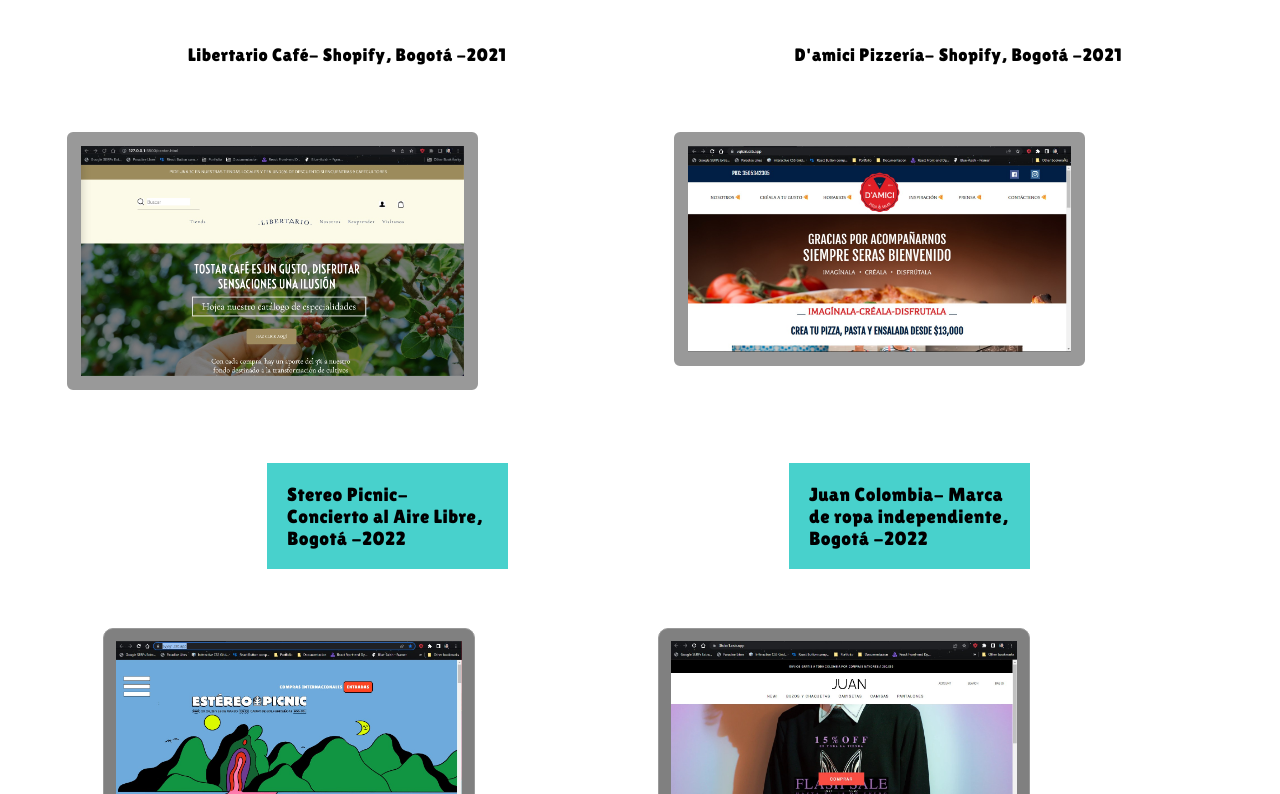
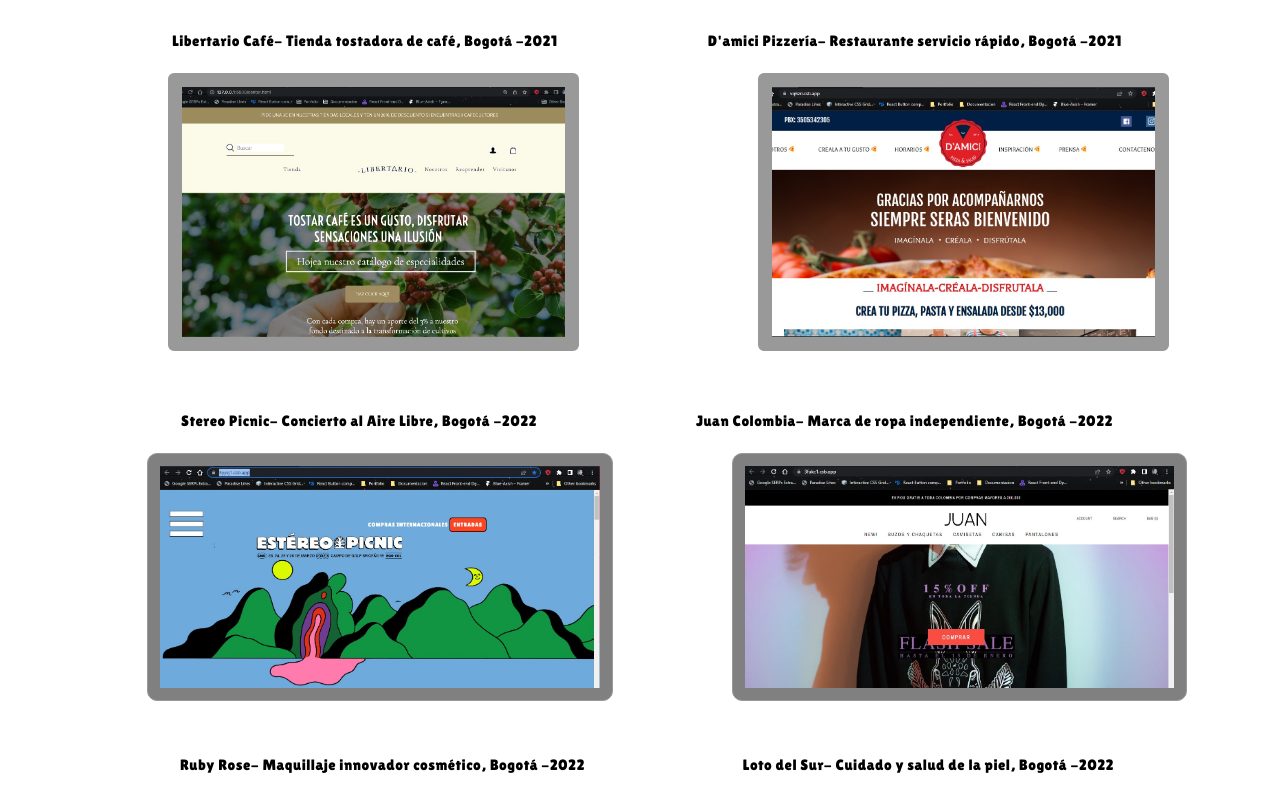
Before and after one commit to SaoriKiiki/rentalapp, a plain HTML site: page index.html in a window 1280 px wide. Shown: the part 83-877 px from the top of the page. Drawn offline with nearby package versions, Linux system fonts and the light colour scheme.

Commit message:
last changes four more to go

```diff
--- a/index.html
+++ b/index.html
@@ -36,35 +36,54 @@
         </ul>
       </nav>
     </header>
+    <div class="epsilon">
+      <p class="etag-2">
+        Libertario Café- Tienda tostadora de café, Bogotá -2021
+      </p>
+      <p class="etag-2">
+        D'amici Pizzería- Restaurante servicio rápido, Bogotá -2021
+      </p>
+    </div>
     <div class="album-closed">
       <section class="album">
         <!--        Javascript Function loadPhotos-->
-        <p class="etiqueta-descriptiva">
-          Libertario Café- Shopify, Bogotá -2021
-        </p>
-        <p class="etiqueta-descriptiva">
-          D'amici Pizzería- Shopify, Bogotá -2021
-        </p>
       </section>
+    </div>
     <section>
-        <div class="second-album">
-          <p class="etiqueta-2">
+      <div class="epsilon">
+        <p class="etag-2">
           Stereo Picnic- Concierto al Aire Libre, Bogotá -2022
         </p>
-          <p class="etiqueta-2">
+        <p class="etag-2">
           Juan Colombia- Marca de ropa independiente, Bogotá -2022
         </p>
       </div>
-        <div class="container">
-          <div class="first-layer">
-            <img class="third-project" src="./assets/CapturaDePantalla.jpg" />
-          </div>
-          <div class="second-layer">
-            <img class="third-project" src="./assets/saco-juan.jpg" />
-          </div>
+    </section>
+    <section>
+      <div class="third-one">
+        <img class="frame-one" src="./assets/CapturaDePantalla.jpg" />
+
+        <img class="frame-one" src="./assets/saco-juan.jpg" />
       </div>
     </section>
+    <section>
+      <div class="epsilon">
+        <p class="etag-2">
+          Ruby Rose- Maquillaje innovador cosmético, Bogotá -2022
+        </p>
+        <p class="etag-2">
+          Loto del Sur- Cuidado y salud de la piel, Bogotá -2022
+        </p>
       </div>
+    </section>
+    <section>
+      <div class="third-one">
+        <img class="frame-one" src="./assets/screen.jpg" />
+
+        <img class="frame-one" src="./assets/saco-juan.jpg" />
+      </div>
+    </section>
+
     <script src="container.js"></script>
   </body>
 </html>
--- a/styles/second-page.css
+++ b/styles/second-page.css
@@ -1,51 +1,27 @@
-.second-album {
-  display: flex;
-  flex-direction: row;
-  margin-left: 39px;
-  justify-content: space-evenly;
-  gap: 20px;
-}
 .etiqueta-descriptiva {
-  font-size: 18px;
+  font-size: 14px;
   margin: 0px 3px 0px 121px;
   font-family: "Lilita One", cursive;
 }
-
-.container {
-  display: grid;
-  grid-template-columns: 1fr 1fr;
-  grid-template-rows: repeat(2, 500px);
-  grid-template-areas:
-    ".. "
-    ".. ";
-  width: 638px;
-  height: auto;
-  gap: 59px;
-  margin-top: 59px;
-  margin-left: 151px;
-  justify-content: center;
+div.epsilon {
+  grid-area: alpha-1;
+  display: flex;
+  flex-direction: row;
+  margin: 55px 19px 20px 55px;
+  justify-content: space-evenly;
+  height: 21px;
 }
-.etiqueta-2 {
+.etag-2 {
   margin: 0px 33px 0px 11px;
   font-family: "Lilita One", cursive;
-  gap: 40px;
-  background-color: #48d1cc;
-  padding: 20px;
-  width: 201px;
-}
-.first-layer {
-  margin: 0px 3px 0px 196px;
+  font-size: 15px;
 }
 
-.second-layer {
-  margin: 0px 3px 0px 121px;
+div.third-one {
+  grid-area: alpha;
+  display: flex;
+  flex-direction: row;
+  justify-content: space-evenly;
+  gap: 26px;
+  margin-left: 54px;
 }
-.third-project {
-  overflow: hidden;
-  background: grey;
-  padding: 12px;
-  border: 1px solid #999;
-  border-radius: 10px;
-  margin: 0px;
-  width: 346px;
-}
--- a/styles/style.css
+++ b/styles/style.css
@@ -48,7 +48,7 @@
   grid-template-columns: 1fr 1fr;
   grid-template-rows: 1fr;
   grid-template-areas: "left rigth";
-  margin: 67px;
+  margin-left: 168px;
   gap: 67px;
 }
 
@@ -64,10 +64,20 @@
 
 .photo > img {
   width: 383px;
-  height: 250spx;
+  height: 250px;
   border-radius: 6px;
   object-fit: cover;
   border: 14px solid #999;
+}
+
+img.frame-one {
+  height: 222px;
+  overflow: hidden;
+  background: grey;
+  padding: 12px;
+  border: 1px solid #999;
+  border-radius: 10px;
+  margin: 0px;
 }
 
 .developer-picture {
```
Also changed, not shown: assets/screen.jpg (added). Lines whose indentation alone changed are shown as unchanged.
